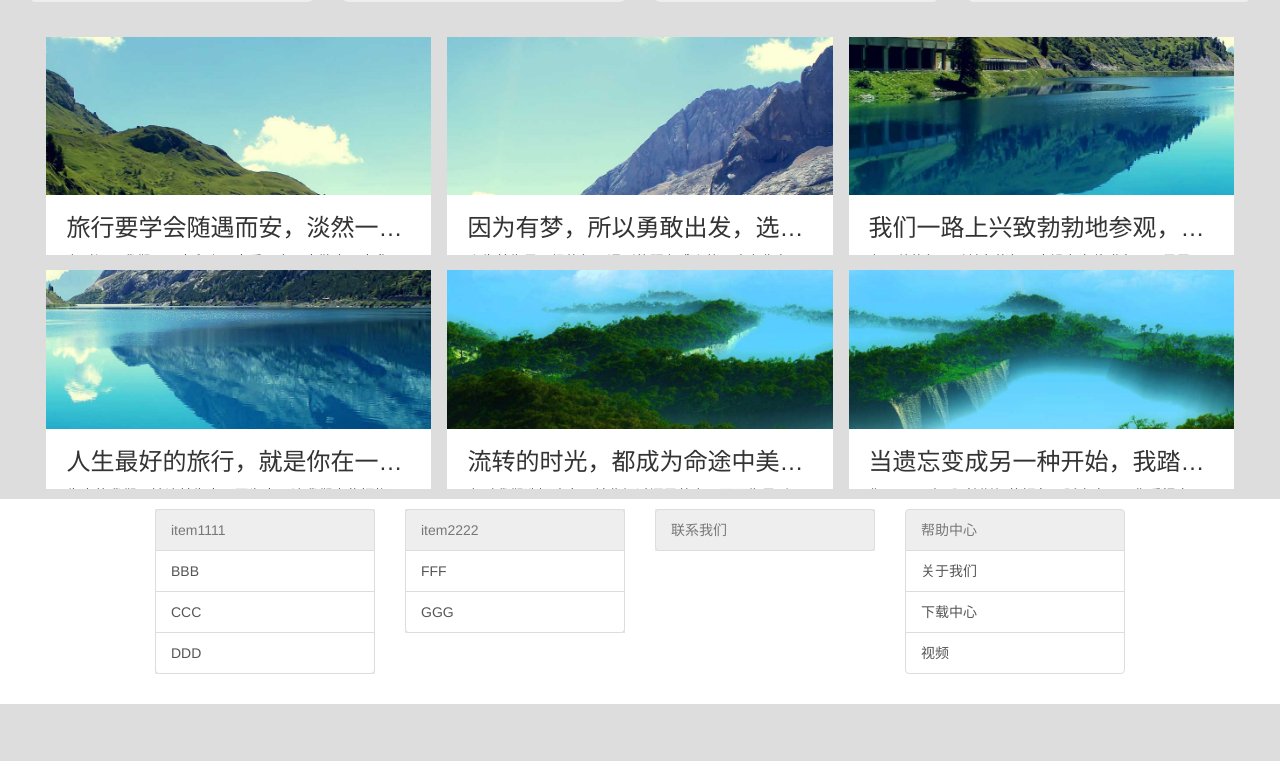
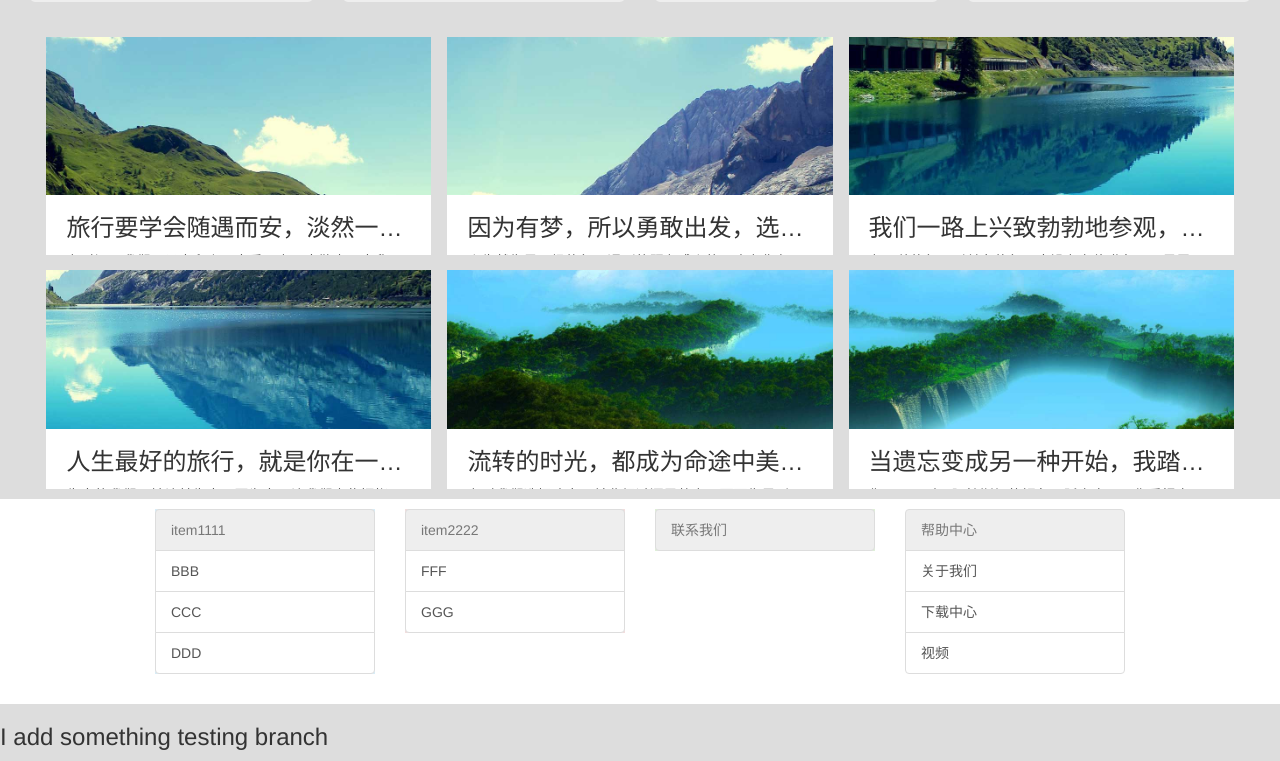
Before and after one commit to czx95110/myboot, a plain HTML site: page index.html in a window 1280 px wide. Shown: the part 907-1668 px from the top of the page. Before the commit the page ends 1611 px from the top, so only its background shows below. Drawn offline with Linux system fonts and the light colour scheme.

Commit message:
the testing branch add something

```diff
--- a/index.html
+++ b/index.html
@@ -300,6 +300,8 @@
 
 </div>
 
+<h3>I add something testing branch</h3>
+
 <script src="js/jquery-1.11.3.min.js"></script>
 <script src="js/bootstrap.min.js"></script>
 
```
